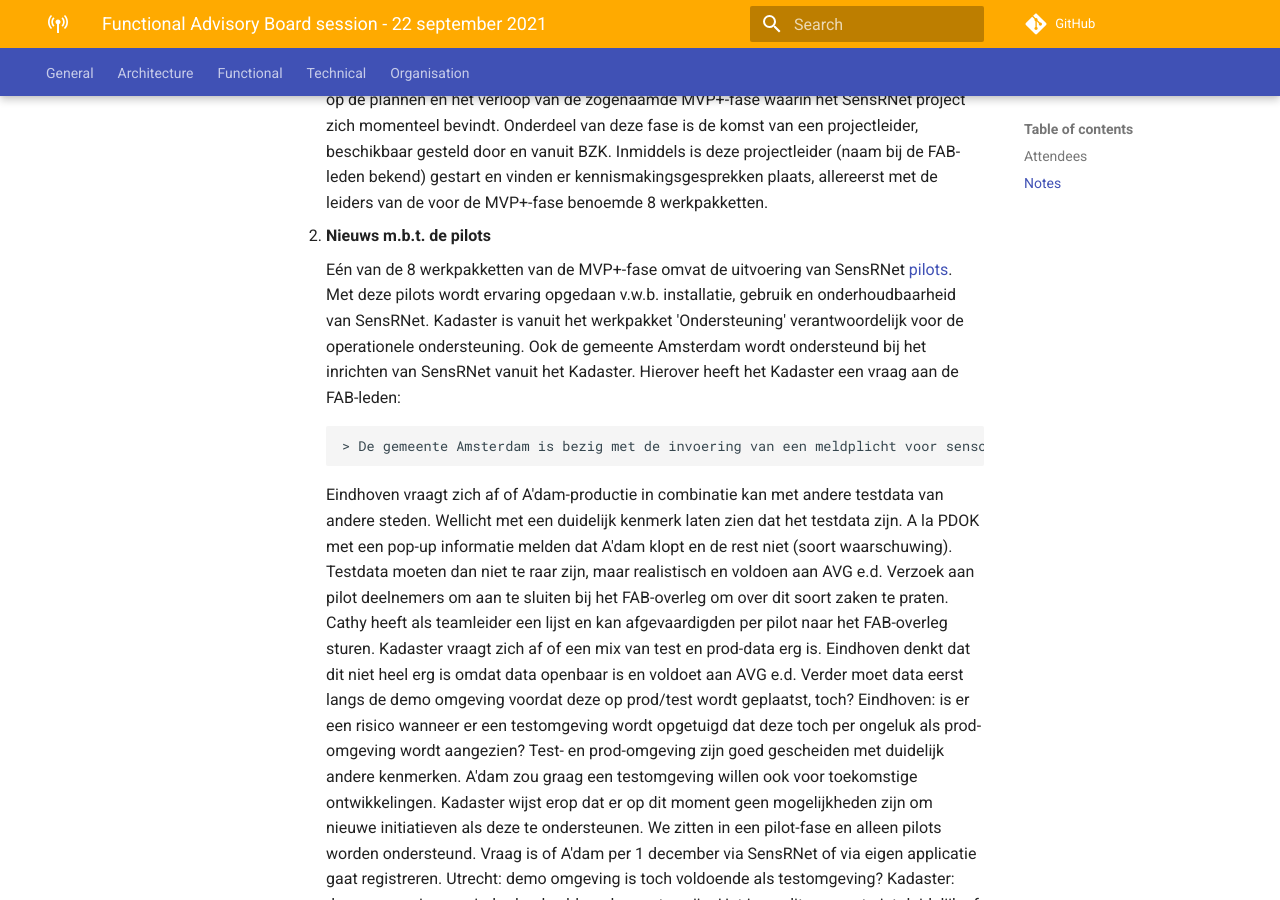
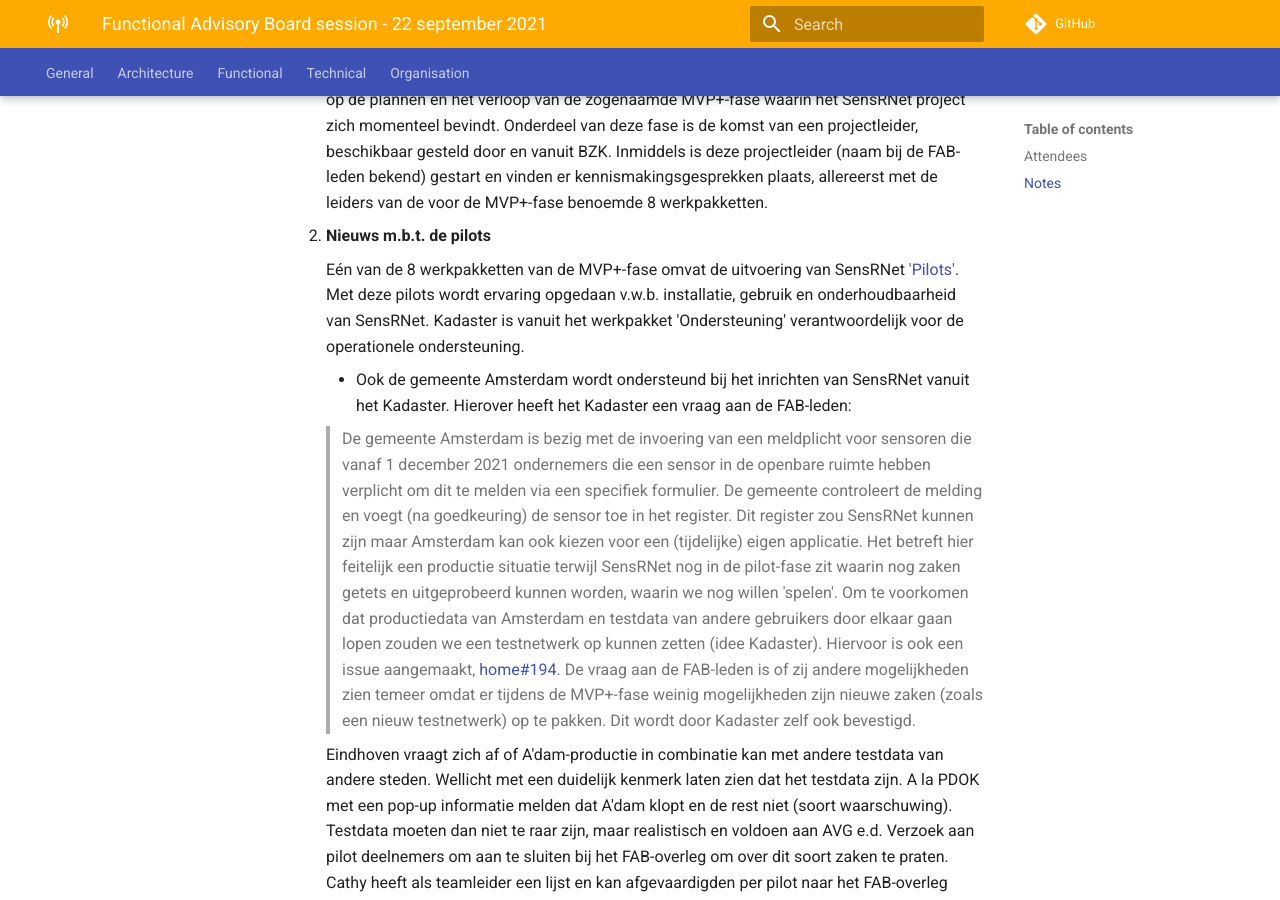
Before and after one commit to kadaster-labs/sensrnet-home, an MkDocs documentation site: the page built from docs/notes/2021-09-22-FAB-notes.md, in a window 1280 px wide and 900 px high, scrolled down 783 px. Built offline with MkDocs 1.6.1 and Material for MkDocs 9.7.7, drawn with Linux system fonts in a browser that asks for light colours; comment, search, counter and statistics services are not loaded.

Commit message:
Update 2021-09-22-FAB-notes.md

```diff
--- a/docs/notes/2021-09-22-FAB-notes.md
+++ b/docs/notes/2021-09-22-FAB-notes.md
@@ -26,9 +26,11 @@ Onderwerpen:
 
 2. **Nieuws m.b.t. de pilots**
 
-     Eén van de 8 werkpakketten van de MVP+-fase omvat de uitvoering van SensRNet [pilots](https://kadaster-labs.github.io/sensrnet-home/Pilots/). Met deze pilots wordt ervaring opgedaan v.w.b. installatie, gebruik en onderhoudbaarheid van SensRNet. Kadaster is vanuit het werkpakket 'Ondersteuning' verantwoordelijk voor de operationele ondersteuning. Ook de gemeente Amsterdam wordt ondersteund bij het inrichten van SensRNet vanuit het Kadaster. Hierover heeft het Kadaster een vraag aan de FAB-leden:
+     Eén van de 8 werkpakketten van de MVP+-fase omvat de uitvoering van SensRNet ['Pilots'](https://kadaster-labs.github.io/sensrnet-home/Pilots/). Met deze pilots wordt ervaring opgedaan v.w.b. installatie, gebruik en onderhoudbaarheid van SensRNet. Kadaster is vanuit het werkpakket 'Ondersteuning' verantwoordelijk voor de operationele ondersteuning.
 
-        > De gemeente Amsterdam is bezig met de invoering van een meldplicht voor sensoren die vanaf 1 december 2021 ondernemers die een sensor in de openbare ruimte hebben verplicht om dit te melden via een specifiek formulier. De gemeente controleert de melding en voegt (na goedkeuring) de sensor toe in het register. Dit register zou SensRNet kunnen zijn maar Amsterdam kan ook kiezen voor een (tijdelijke) eigen applicatie. Het betreft hier feitelijk een productie situatie terwijl SensRNet nog in de pilot-fase zit waarin nog zaken getets en uitgeprobeerd kunnen worden, waarin we nog willen 'spelen'. Om te voorkomen dat productiedata van Amsterdam en testdata van andere gebruikers door elkaar gaan lopen zouden we een testnetwerk op kunnen zetten (idee Kadaster). Hiervoor is ook een issue aangemaakt, [home#194](https://github.com/kadaster-labs/sensrnet-home/issues/194). De vraag aan de FAB-leden is of zij andere mogelijkheden zien temeer omdat er tijdens de MVP+-fase weinig mogelijkheden zijn nieuwe zaken (zoals een nieuw testnetwerk) op te pakken. Dit wordt door Kadaster zelf ook bevestigd.
+     - Ook de gemeente Amsterdam wordt ondersteund bij het inrichten van SensRNet vanuit het Kadaster. Hierover heeft het Kadaster een vraag aan de FAB-leden:
+
+       > De gemeente Amsterdam is bezig met de invoering van een meldplicht voor sensoren die vanaf 1 december 2021 ondernemers die een sensor in de openbare ruimte hebben verplicht om dit te melden via een specifiek formulier. De gemeente controleert de melding en voegt (na goedkeuring) de sensor toe in het register. Dit register zou SensRNet kunnen zijn maar Amsterdam kan ook kiezen voor een (tijdelijke) eigen applicatie. Het betreft hier feitelijk een productie situatie terwijl SensRNet nog in de pilot-fase zit waarin nog zaken getets en uitgeprobeerd kunnen worden, waarin we nog willen 'spelen'. Om te voorkomen dat productiedata van Amsterdam en testdata van andere gebruikers door elkaar gaan lopen zouden we een testnetwerk op kunnen zetten (idee Kadaster). Hiervoor is ook een issue aangemaakt, [home#194](https://github.com/kadaster-labs/sensrnet-home/issues/194). De vraag aan de FAB-leden is of zij andere mogelijkheden zien temeer omdat er tijdens de MVP+-fase weinig mogelijkheden zijn nieuwe zaken (zoals een nieuw testnetwerk) op te pakken. Dit wordt door Kadaster zelf ook bevestigd.
 
 
      Eindhoven vraagt zich af of A'dam-productie in combinatie kan met andere testdata van andere steden.
```
